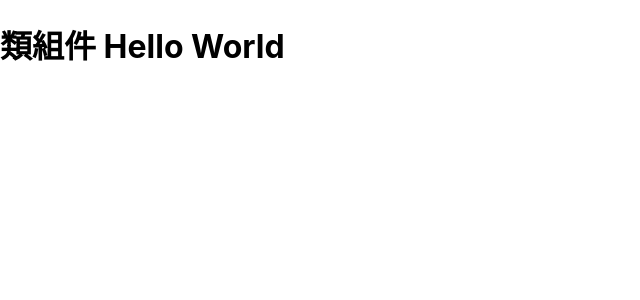
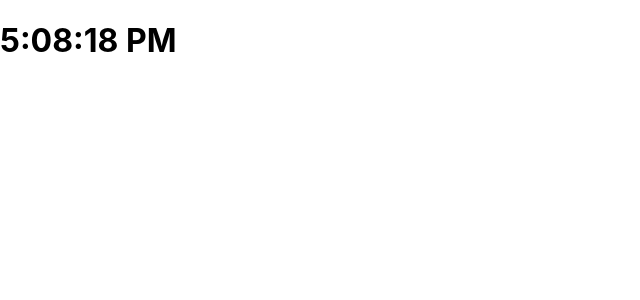
Before and after one commit to HuangNO1/my_react_demo_learn, a React (Create React App) app: page / in a window 1280 px wide. Shown: the top 300 px of the page, without its empty margins (0-640 px from the left). Built offline with nearby package versions, Linux system fonts and the light colour scheme.

Commit message:
學習組件狀態

```diff
--- a/src/index.css
+++ b/src/index.css
@@ -11,3 +11,11 @@ code {
   font-family: source-code-pro, Menlo, Monaco, Consolas, 'Courier New',
     monospace;
 }
+
+.content {
+  display: none;
+}
+
+.content.active {
+  display: block;
+}
--- a/src/index.js
+++ b/src/index.js
@@ -110,20 +110,105 @@ serviceWorker.unregister();
 // 函數式組件 stateless 無生命週期
 // 類組件 stateful 有生命週期
 // 類組件中可以在包含組件 -> 複合組件
-class HelloWorld extends React.Component {
-  render(){
-    console.log(this)
+// class HelloWorld extends React.Component {
+//   render(){
+//     console.log(this)
+//     return (
+//       <div>
+//         <h1>類組件 Hello World</h1>
+//         {/* 類組件傳參 */}
+//         {/* <h2>hello: {this.props.name}</h2> */}
+//       </div>
+//     )
+//   }
+// }
+
+// ReactDOM.render(
+//   <HelloWorld />,
+//   document.querySelector('#root')
+// )
+
+// React State 相當於 Vue 的 Data
+// 用類組件實現
+
+class ClockClass extends React.Component {
+  // 構造函數
+  constructor(props) {
+    super(props)
+    // 狀態 (數據) -> View
+    this.state = {
+      time: new Date().toLocaleTimeString()
+    }
+  }
+
+  render() {
+    // this.state.time = new Date().toLocaleTimeString();
     return (
       <div>
-        <h1>類組件 Hello World</h1>
-        {/* 類組件傳參 */}
-        {/* <h2>hello: {this.props.name}</h2> */}
+        <h1>{this.state.time}</h1>
       </div>
     )
+  }
+  // 生命周期函數
+  // 組件渲染完成時調用的函數
+  componentDidMount() {
+    setInterval(() => {
+      // 錯誤的改變方式
+      // this.state.time = new Date().toLocaleTimeString();
+      // 正確的修改，使用 setState
+      // 切勿直接修改 state 數據，直接 state 重新渲染內容，需使用 setState
+      // setState 是異步
+      // 通過 this.setState 修改完數據後，並不會立即修改 DOM 裡面的內容
+      // react 會在這個修改函數內容所有設置改變後，統一對比虛擬 DOM 對象，然後再統一修改，提升性能
+      this.setState({
+        time: new Date().toLocaleTimeString()
+      })
+    }, 1000)
   }
 }
 
 ReactDOM.render(
-  <HelloWorld />,
+  <ClockClass />,
   document.querySelector('#root')
 )
+
+// 不推薦的方法，因為跟組件 Dom 渲染綁在一起
+// setInterval(() => {
+//   ReactDOM.render(
+//     <ClockClass />,
+//     document.querySelector('#root')
+//   )
+// }, 1000)
+
+// class Tab extends React.Component {
+//   constructor(props) {
+//     super(props)
+
+//     // 設置狀態和數據
+//     this.state = {
+//       isActive: "",
+//       strClass: ""
+//     }
+
+//     this.clickEvent = this.clickEvent.bind(this)
+//   }
+
+//   clickEvent() {
+//     console.log("click event")
+//   }
+
+//   render() {
+//     return (
+//       <div>
+//         <button onClick={this.clickEvent}>content 1</button>
+//         <button>content 2</button>
+//         <div className="content active">
+//           <h1>content 1</h1>
+//         </div>
+//         <div className="content">
+//           <h1>content 2</h1>
+//         </div>
+//       </div>
+//     )
+//   }
+// }
```
